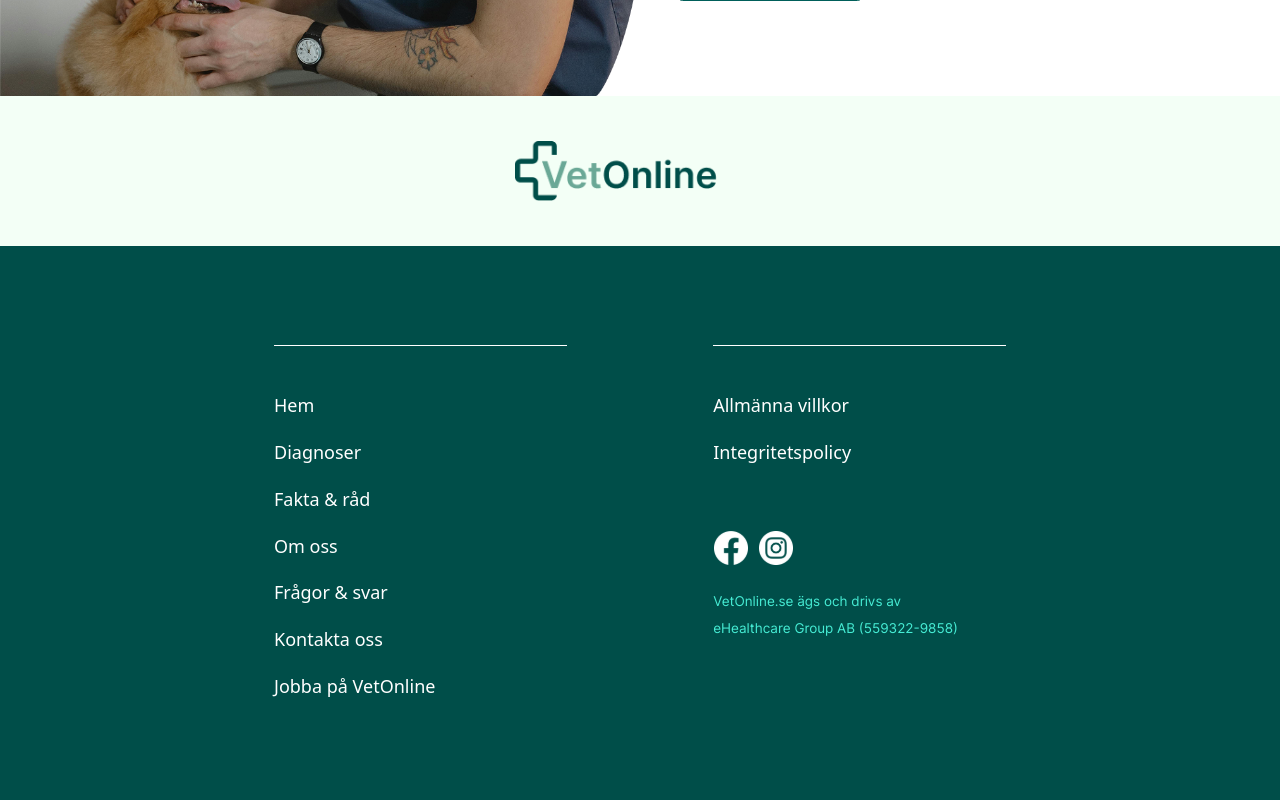
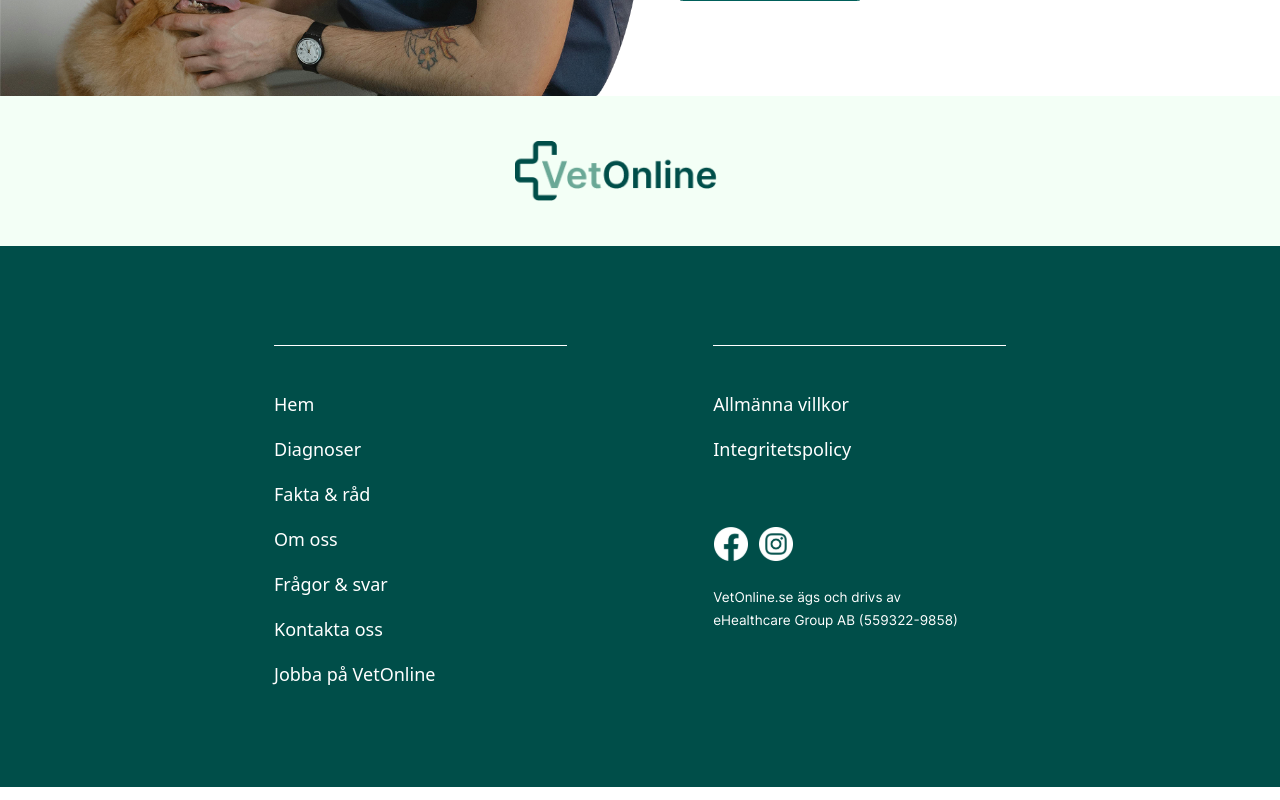
Before and after one commit to CipherKul/VetOnline, a Next.js app: page / in a window 1280 px wide. Shown: the part 4170-4970 px from the top of the page. Built offline with nearby package versions, Linux system fonts and the light colour scheme.

Commit message:
fixed footer

```diff
--- a/components/Home/Footer.tsx
+++ b/components/Home/Footer.tsx
@@ -2,6 +2,17 @@ import Image from 'next/image'
 import FacebookSvg from '@/public/footer/facebook.svg'
 import InstagramSvg from '@/public/footer/instagram.svg'
 import Logo from './Logo'
+import Link from 'next/link'
+
+const FooterItemsName = [
+  'Hem',
+  'Diagnoser',
+  'Fakta & råd',
+  'Om oss',
+  'Frågor & svar',
+  'Kontakta oss',
+  'Jobba på VetOnline',
+]
 
 const Footer = () => {
   return (
@@ -9,64 +20,49 @@ const Footer = () => {
       <Logo />
       <footer className="bg-[#004E49] text-white">
         <div className="container mx-auto py-12 w-[90%] md:w-[60%]">
-          {/* Footer links */}
           <h1 className="md:hidden flex ml-4">Öppet dygnet runt!</h1>
           <div className="flex justify-between flex-col md:flex-row  mx-auto px-4 py-10">
-            {/* Left column - main links */}
             <div className="space-y-2 border-t-[1px] w-[100%] md:w-[40%]">
               <div className="flex flex-col gap-4 pt-10 pb-10 md:pb-0">
-                <a href="#" className="block hover:text-teal-200">
-                  Hem
-                </a>
-                <a href="#" className="block hover:text-teal-200">
-                  Diagnoser
-                </a>
-                <a href="#" className="block hover:text-teal-200">
-                  Fakta & råd
-                </a>
-                <a href="#" className="block hover:text-teal-200">
-                  Om oss
-                </a>
-                <a href="#" className="block hover:text-teal-200">
-                  Frågor & svar
-                </a>
-                <a href="#" className="block hover:text-teal-200">
-                  Kontakta oss
-                </a>
-                <a href="#" className="block hover:text-teal-200">
-                  Jobba på VetOnline
-                </a>
+                {FooterItemsName.map((item) => {
+                  return (
+                    <Link
+                      href={''}
+                      className="text-sm md:text-base block hover:text-teal-200"
+                    >
+                      {item}
+                    </Link>
+                  )
+                })}
               </div>
             </div>
 
-            {/* Right column - legal and social links */}
             <div className="space-y-2 border-t-[1px] w-[100%] md:w-[40%]">
               <div className="flex flex-col pt-10">
                 <div className="flex gap-4 flex-col">
-                  <a href="#" className="block hover:text-teal-200">
+                  <Link href="#" className="text-sm md:text-base">
                     Allmänna villkor
-                  </a>
-                  <a href="#" className="block hover:text-teal-200">
+                  </Link>
+                  <Link href="#" className="text-sm md:text-base">
                     Integritetspolicy
-                  </a>
+                  </Link>
                 </div>
 
-                {/* Social media icons */}
-                <div className="flex space-x-2 mt-14">
-                  <a href="#" className="hover:text-teal-200">
+                <div className="flex space-x-2 mt-14 md:mx-0 mx-auto">
+                  <Link href={''}>
                     <div className="w-8 h-8 rounded-full bg-opacity-20 flex items-center justify-center">
                       <Image src={FacebookSvg} alt="facebook" />
                     </div>
-                  </a>
-                  <a href="#" className="hover:text-teal-200">
+                  </Link>
+                  <Link href={''}>
                     <div className="w-8 h-8 rounded-full bg-opacity-20 flex items-center justify-center">
                       <Image src={InstagramSvg} alt="Instagram" />
                     </div>
-                  </a>
+                  </Link>
                 </div>
 
                 {/* Copyright info */}
-                <div className="text-xs text-teal-300 mt-6 flex flex-col gap-2">
+                <div className="text-xs text-white mt-6 flex flex-col text-center md:text-justify gap-1 pb-10 md:pb-0">
                   <p>VetOnline.se ägs och drivs av</p>
                   <p>eHealthcare Group AB (559322-9858)</p>
                 </div>
```
